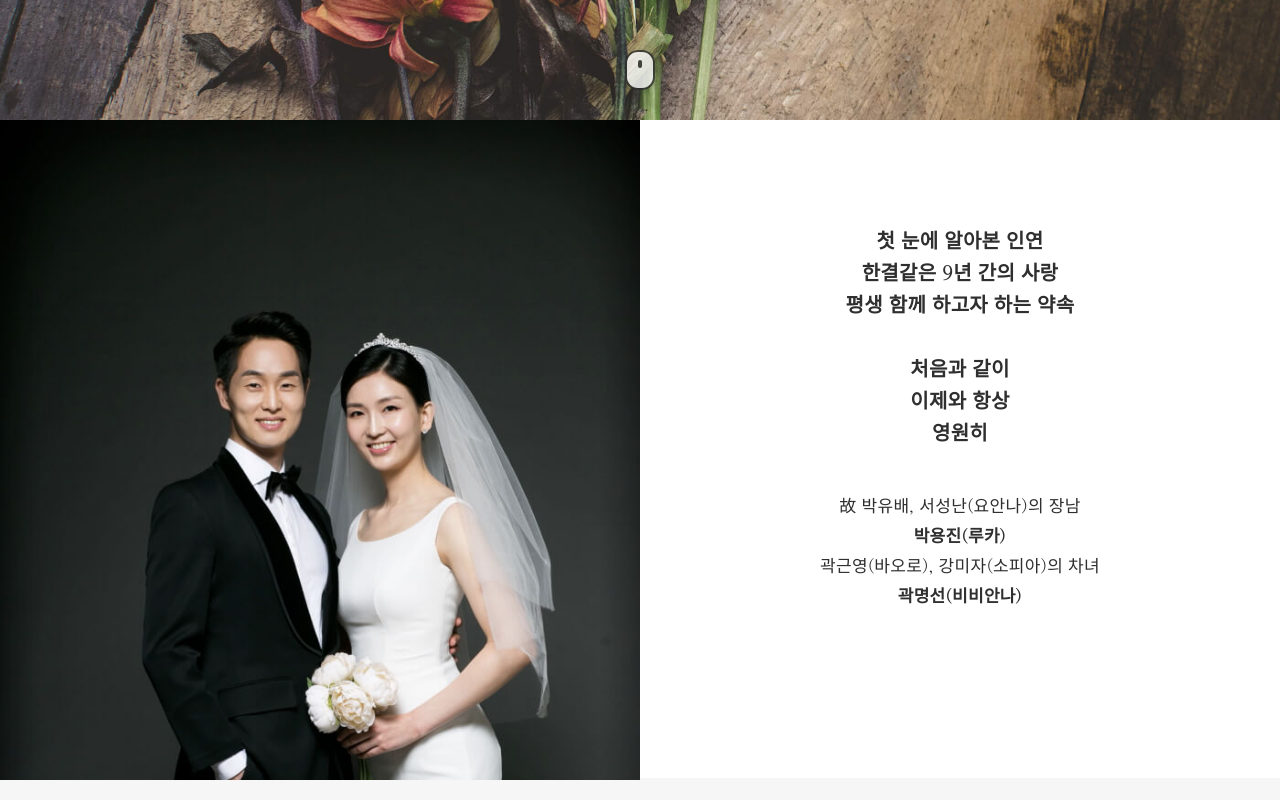
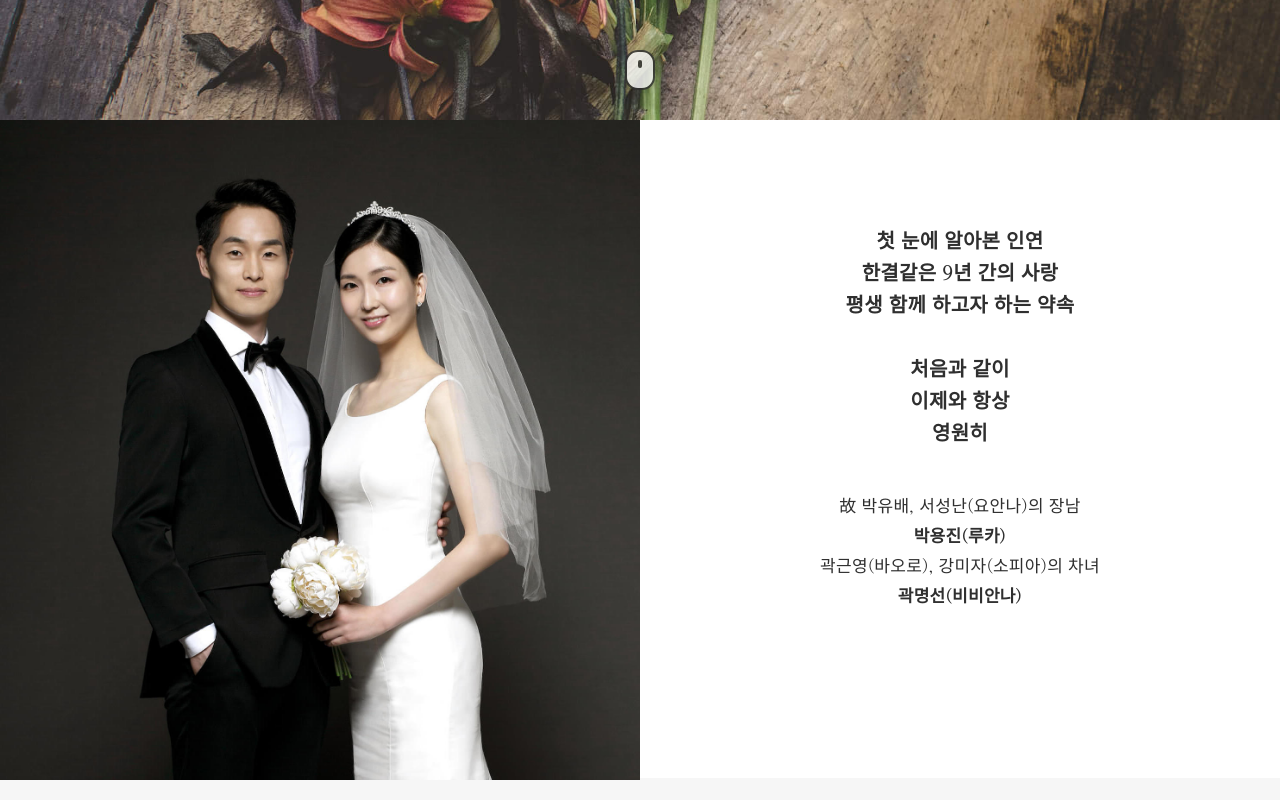
Before and after one commit to emoket/my-wedding, a plain HTML site: page index.html in a window 1280 px wide. Shown: the part 680-1480 px from the top of the page. Drawn offline with Linux system fonts and the light colour scheme.

Commit message:
images changed

```diff
--- a/css/style.css
+++ b/css/style.css
@@ -1117,7 +1117,7 @@ ul.portfolio-image li .desc {
 
 .bg-about {
     /*background: url('../images/reza.jpg');*/
-    background: url('../images/main_photo.jpg');
+    background: url('../images/main_photo_after.jpg');
     -webkit-background-size: cover;
     -moz-background-size: cover;
     -o-background-size: cover;
```
Also changed, not shown: images/main_photo_after.jpg (added), images/main_photo_before.jpg (renamed from images/main_photo.jpg).
